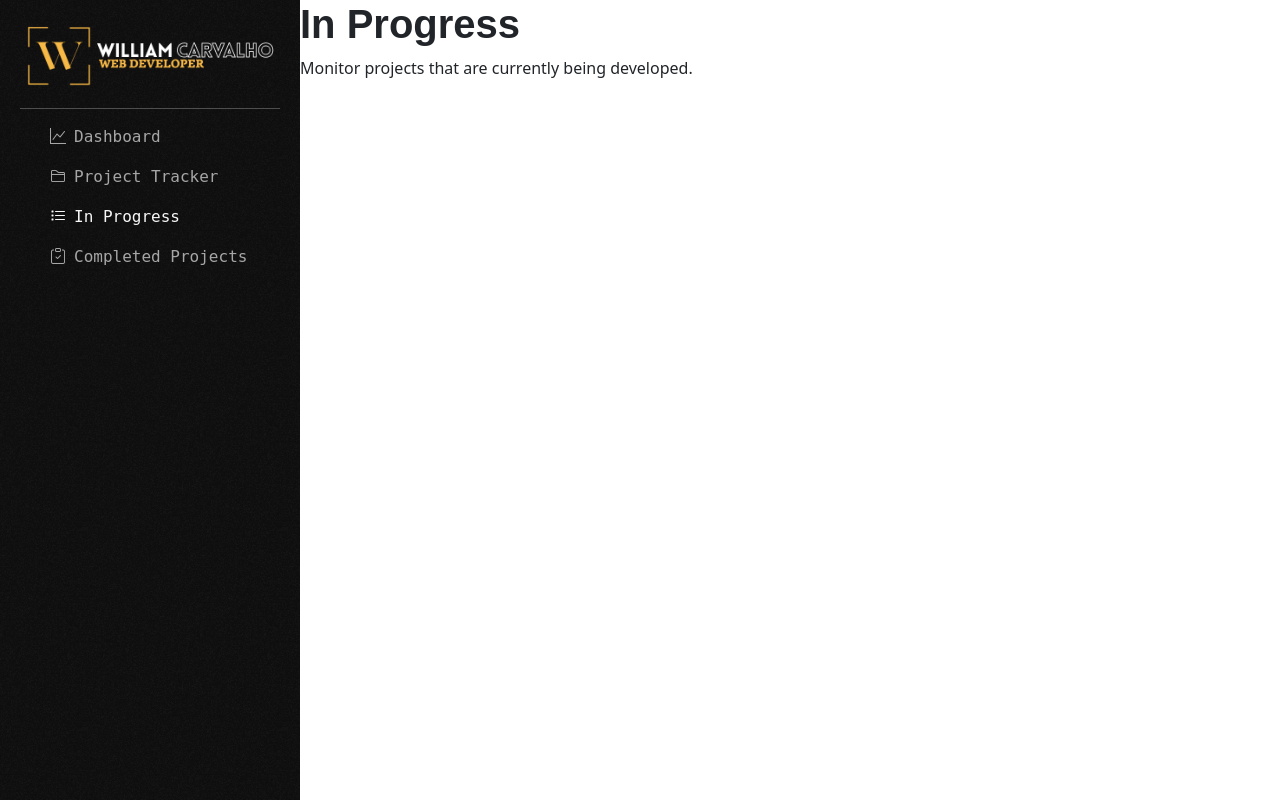
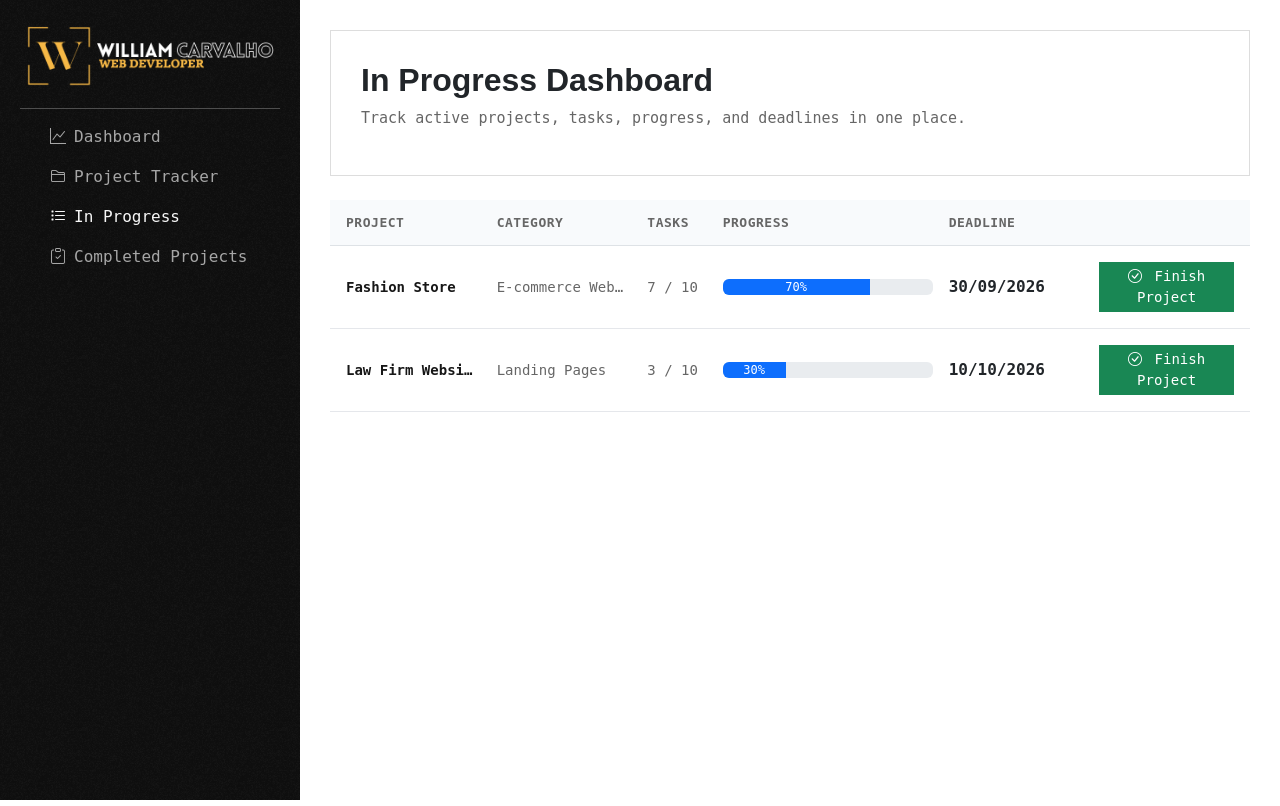
Before and after one commit to williamcarvalhodev/project-management-flask, a Flask app: page /in_progress in a window 1280 px wide. Run offline with Flask 3, Linux system fonts and the light colour scheme.

Commit message:
add project progress dashboard

```diff
--- a/app.py
+++ b/app.py
@@ -92,7 +92,22 @@ def delete_project(project_id):
 
 @app.route("/in_progress")
 def in_progress():
-    return render_template("in_progress.html")
+    in_progress_projects = []
+
+    for group in project_groups:
+        for project in group.projects:
+            if project.status == "In Progress":
+                in_progress_projects.append(
+                    {
+                        "project": project,
+                        "project_type": group.name
+                    }
+                )
+
+    return render_template(
+        "in_progress.html",
+        in_progress_projects=in_progress_projects
+    )
 
 
 @app.route("/completed_projects")
--- a/data/models.py
+++ b/data/models.py
@@ -37,7 +37,9 @@ class Project:
         end,
         days_left,
         days_left_class,
-        accepted=False
+        accepted=False,
+        total_tasks=0,
+        completed_tasks=0
     ):
         self.project_id = project_id
         self.name = name
@@ -51,12 +53,23 @@ class Project:
         self.days_left = days_left
         self.days_left_class = days_left_class
         self.accepted = accepted
+        self.total_tasks = total_tasks
+        self.completed_tasks = completed_tasks
 
     def calculate_net(self):
         if not self.accepted:
             return 0
 
         return self.price - self.designer_cost
+
+    # Calculate project progress based on completed tasks
+    def calculate_progress(self):
+        if self.total_tasks == 0:
+            return 0
+
+        return int(
+            (self.completed_tasks / self.total_tasks) * 100
+        )
 
 
 class ProjectGroup:
--- a/data/tracker_data.py
+++ b/data/tracker_data.py
@@ -44,7 +44,9 @@ ecommerce_projects = [
         end="30/09/2026",
         days_left="21 days",
         days_left_class="project-in-progress",
-        accepted=True
+        accepted=True,
+        total_tasks=10,
+        completed_tasks=7
     )
 ]
 
@@ -62,7 +64,9 @@ landing_pages_projects = [
         end="10/10/2026",
         days_left="31 days",
         days_left_class="project-in-progress",
-        accepted=True
+        accepted=True,
+        total_tasks=10,
+        completed_tasks=3
     ),
 
     Project(
--- a/templates/in_progress.html
+++ b/templates/in_progress.html
@@ -3,6 +3,102 @@
 {% block title %}In Progress | Project Management{% endblock %}
 
 {% block content %}
-    <h1>In Progress</h1>
-    <p>Monitor projects that are currently being developed.</p>
+
+<div class="main-content-tracker">
+    <div class="container-tracker">
+        <h2 class="text-start">In Progress Dashboard</h2>
+        <p class="text-start">
+            Track active projects, tasks, progress, and deadlines in one place.
+        </p>
+    </div>
+
+    <div class="projects-content">
+        <div class="col-12 mt-4">
+            <div class="project-grid-card">
+                <!-- Table header -->
+                <div class="project-grid-header d-none d-xl-block">
+                    <div class="row g-3 align-items-center">
+                        <div class="col-xl-2">Project</div>
+                        <div class="col-xl-2">Category</div>
+                        <div class="col-xl-1">Tasks</div>
+                        <div class="col-xl-3">Progress</div>
+                        <div class="col-xl-2">Deadline</div>
+                        <div class="col-xl-2"></div>
+                    </div>
+                </div>
+
+                <!-- Loop through in progress projects -->
+                {% for item in in_progress_projects %}
+                <article class="project-grid-row">
+                    <div class="row g-3 align-items-center">
+                        <!-- Project name -->
+                        <div class="col-12 col-xl-2">
+                            <div class="project-cell" data-label="Project">
+                                <div class="project-title">
+                                    <strong>
+                                        {{ item.project.name }}
+                                    </strong>
+                                </div>
+                            </div>
+                        </div>
+
+                        <!-- Project category -->
+                        <div class="col-12 col-xl-2">
+                            <div class="project-cell" data-label="Category">
+                                <span class="project-value">
+                                    {{ item.project_type }}
+                                </span>
+                            </div>
+                        </div>
+
+                        <!-- Tasks -->
+                        <div class="col-12 col-xl-1">
+                            <div class="project-cell" data-label="Tasks">
+                                <span class="project-value">
+                                    {{ item.project.completed_tasks }}
+                                    /
+                                    {{ item.project.total_tasks }}
+                                </span>
+                            </div>
+                        </div>
+
+                        <!-- Progress -->
+                        <div class="col-12 col-xl-3">
+                            <div class="project-cell" data-label="Progress">
+                                <div class="w-100">
+                                    <div class="progress">
+                                        <div class="progress-bar" role="progressbar"
+                                            style="width: {{ item.project.calculate_progress() }}%;">
+                                            {{ item.project.calculate_progress() }}%
+                                        </div>
+                                    </div>
+                                </div>
+                            </div>
+                        </div>
+
+                        <!-- Deadline -->
+                        <div class="col-12 col-xl-2">
+                            <div class="project-cell" data-label="Deadline">
+                                <strong>{{ item.project.end }}</strong>
+                            </div>
+                        </div>
+
+                        <!-- Complete project button -->
+                        <div class="col-12 col-xl-2 d-flex justify-content-start justify-content-md-end">
+                            <div class="project-cell d-flex justify-content-center">
+                                <button type="button" class="btn btn-sm btn-success border-0 rounded-0"
+                                    title="Mark project as completed">
+                                    <i class="bi bi-check-circle me-1"></i>
+                                    Finish Project
+                                </button>
+                            </div>
+                        </div>
+                    </div>
+                </article>
+                {% endfor %}
+            </div>
+        </div>
+    </div>
+</div>
+
 {% endblock %}
```
